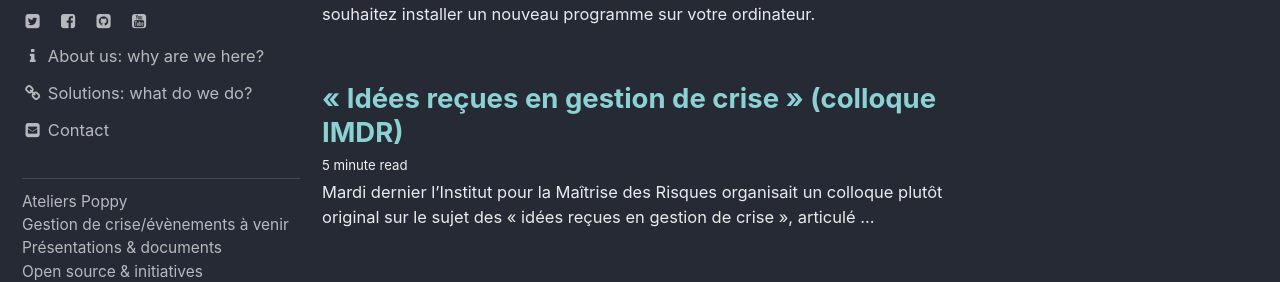
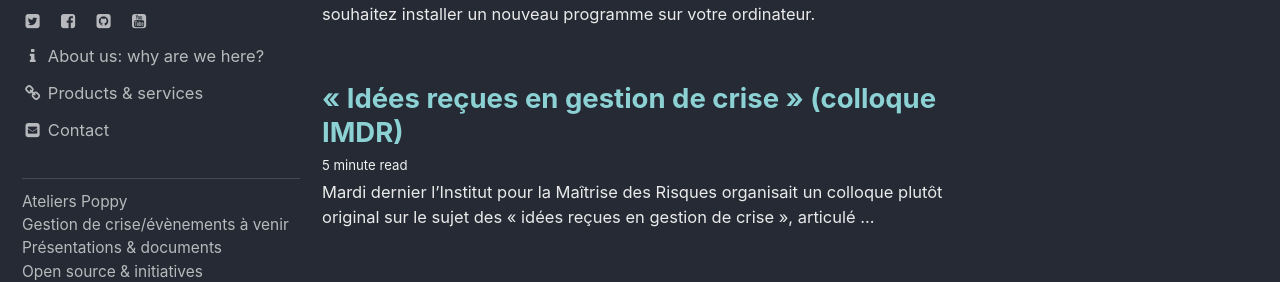
Before and after one commit to ccloquet/ccloquet.github.io, a Jekyll site: the page built from index.html, in a window 1280 px wide. Shown: the part 282-564 px from the top of the page. Built offline with Jekyll 4.4.1, drawn with Linux system fonts in a browser that asks for light colours; cached includes are drawn as plain includes; the list of posts is cut into pages by our own code.

Commit message:
Update _config.yml

```diff
--- a/_config.yml
+++ b/_config.yml
@@ -119,7 +119,7 @@ author:
       icon: "fa fa-fw fa-info"
       #url: "https://blog.my-poppy.eu/why"
       url: "https://www.my-poppy.eu"
-    - label: "Solutions: what do we do?"
+    - label: "Products & services"
       icon: "fa fa-fw fa-link"
       #url: "https://blog.my-poppy.eu/what"
       url: "https://www.my-poppy.eu"
```
